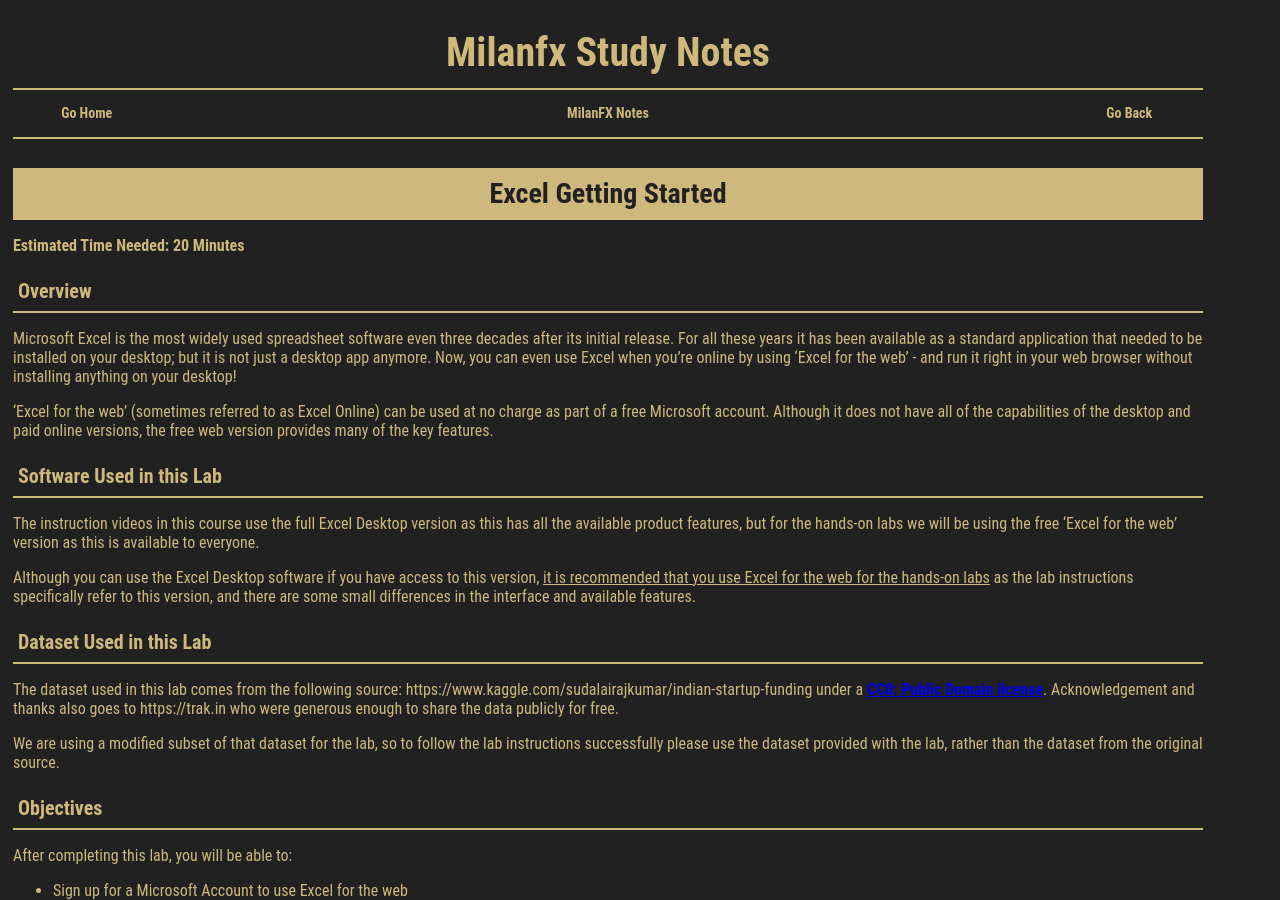
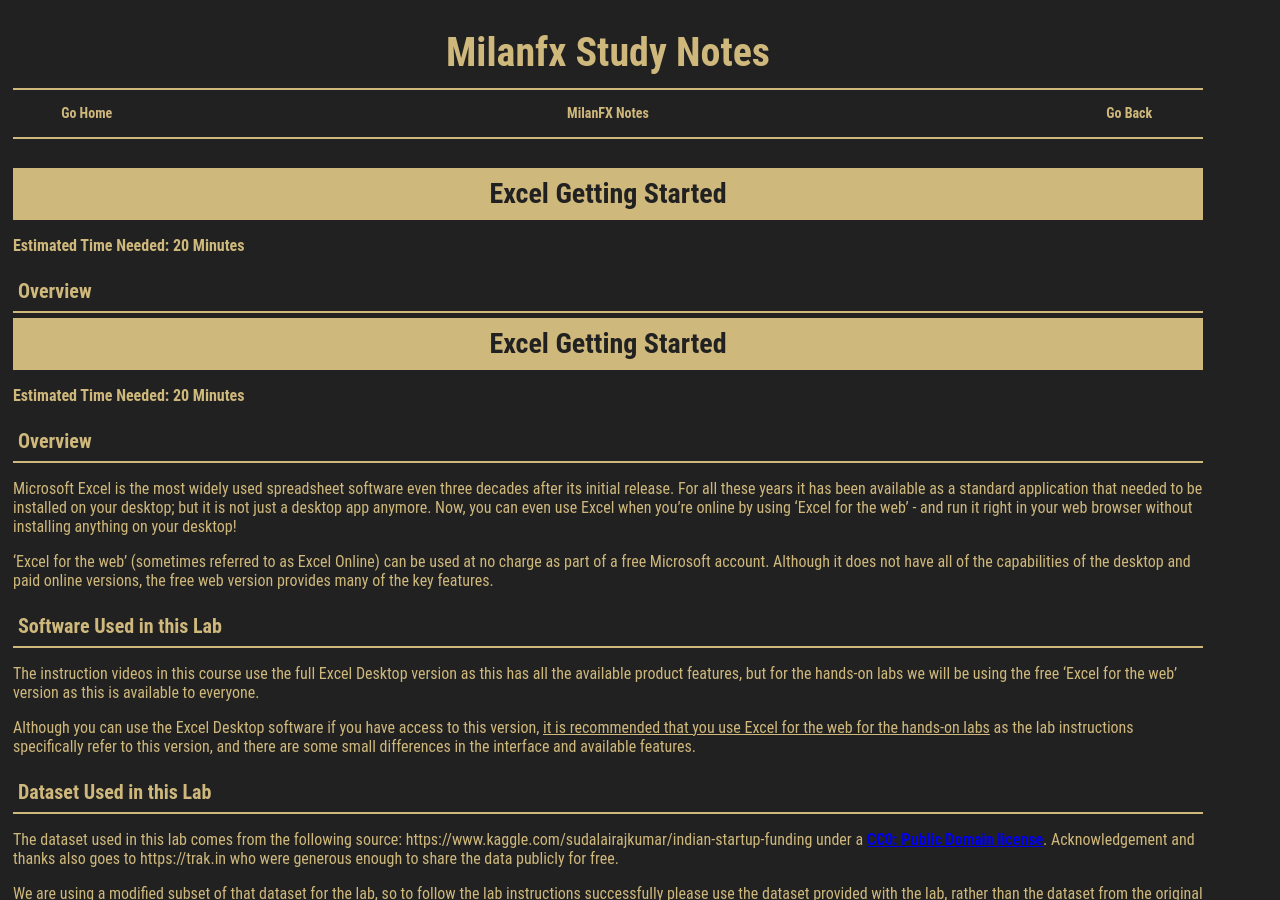
Before and after one commit to milanfx/milanfx.github.io, a Jekyll site: the page built from test.md, in a window 1280 px wide and 900 px high. Built offline with Jekyll 4.4.1, drawn with Linux system fonts in a browser that asks for light colours.

Commit message:
Update test.md

```diff
--- a/test.md
+++ b/test.md
@@ -3,6 +3,13 @@
 title: Milanfx Study Notes
 permalink: /xxx/
 ---
+
+
+# Excel Getting Started
+
+**Estimated Time Needed: 20 Minutes**
+
+### Overview
 
 
 # Excel Getting Started
@@ -43,35 +50,35 @@
 
 **Step 1:** Go to [www.office.com](https://www.office.com). Click **Sign in**
 
-<div style="display: inline-grid; border: 3px solid Purple; margin-bottom:20px;"><img src="https://cf-courses-data.s3.us.cloud-object-storage.appdomain.cloud/IBMDeveloperSkillsNetwork-DA0130EN-SkillsNetwork/images/signin.png" width="800"></div></div>
+<div style="display: inline-grid; border: 3px solid Purple; margin-bottom:20px;"><img src="https://cf-courses-data.s3.us.cloud-object-storage.appdomain.cloud/IBMDeveloperSkillsNetwork-DA0130EN-SkillsNetwork/images/signin.png" style="max-width:800px; max-height:450px; height:auto; width:auto;"></div></div>
 
 **Step 2:** Click **Create one!**
 
-<div style="display: inline-grid; border: 3px solid Purple; margin-bottom:20px;"><img src="https://cf-courses-data.s3.us.cloud-object-storage.appdomain.cloud/IBMDeveloperSkillsNetwork-DA0130EN-SkillsNetwork/Hands-on%20Labs/Lab%201%20-%20Access%20to%20the%20environment%20-%20Excel%20for%20the%20web/images/1.2.png" width="800"></div></div>
+<div style="display: inline-grid; border: 3px solid Purple; margin-bottom:20px;"><img src="https://cf-courses-data.s3.us.cloud-object-storage.appdomain.cloud/IBMDeveloperSkillsNetwork-DA0130EN-SkillsNetwork/Hands-on%20Labs/Lab%201%20-%20Access%20to%20the%20environment%20-%20Excel%20for%20the%20web/images/1.2.png" style="max-width:800px; max-height:450px; height:auto; width:auto;"></div></div>
 
 **Step 3:** Enter your existing email id with which you want to create a Microsoft account. Click **Next**.
 
-<div style="display: inline-grid; border: 3px solid Purple; margin-bottom:20px;"><img src="https://cf-courses-data.s3.us.cloud-object-storage.appdomain.cloud/IBMDeveloperSkillsNetwork-DA0130EN-SkillsNetwork/Hands-on%20Labs/Lab%201%20-%20Access%20to%20the%20environment%20-%20Excel%20for%20the%20web/images/1.3.png" width="800"></div>
+<div style="display: inline-grid; border: 3px solid Purple; margin-bottom:20px;"><img src="https://cf-courses-data.s3.us.cloud-object-storage.appdomain.cloud/IBMDeveloperSkillsNetwork-DA0130EN-SkillsNetwork/Hands-on%20Labs/Lab%201%20-%20Access%20to%20the%20environment%20-%20Excel%20for%20the%20web/images/1.3.png" style="max-width:800px; max-height:450px; height:auto; width:auto;"></div>
 
 **Step 4:** Enter your password and click **Next**.
 
-<div style="display: inline-grid; border: 3px solid Purple; margin-bottom:20px;"><img src="https://cf-courses-data.s3.us.cloud-object-storage.appdomain.cloud/IBMDeveloperSkillsNetwork-DA0130EN-SkillsNetwork/Hands-on%20Labs/Lab%201%20-%20Access%20to%20the%20environment%20-%20Excel%20for%20the%20web/images/1.4.png" width="800"></div>
+<div style="display: inline-grid; border: 3px solid Purple; margin-bottom:20px;"><img src="https://cf-courses-data.s3.us.cloud-object-storage.appdomain.cloud/IBMDeveloperSkillsNetwork-DA0130EN-SkillsNetwork/Hands-on%20Labs/Lab%201%20-%20Access%20to%20the%20environment%20-%20Excel%20for%20the%20web/images/1.4.png" style="max-width:800px; max-height:450px; height:auto; width:auto;"></div>
 
 **Step 5:** Enter the code you received by email. Click **Next**.
 
-<div style="display: inline-grid; border: 3px solid Purple; margin-bottom:20px;"><img src="https://cf-courses-data.s3.us.cloud-object-storage.appdomain.cloud/IBMDeveloperSkillsNetwork-DA0130EN-SkillsNetwork/Hands-on%20Labs/Lab%201%20-%20Access%20to%20the%20environment%20-%20Excel%20for%20the%20web/images/1.5.png" width="800"></div>
+<div style="display: inline-grid; border: 3px solid Purple; margin-bottom:20px;"><img src="https://cf-courses-data.s3.us.cloud-object-storage.appdomain.cloud/IBMDeveloperSkillsNetwork-DA0130EN-SkillsNetwork/Hands-on%20Labs/Lab%201%20-%20Access%20to%20the%20environment%20-%20Excel%20for%20the%20web/images/1.5.png" style="max-width:800px; max-height:450px; height:auto; width:auto;"></div>
 
 **Step 6:** Enter your phone number and click **Send Code**.
 
-<div style="display: inline-grid; border: 3px solid Purple; margin-bottom:20px;"><img src="https://cf-courses-data.s3.us.cloud-object-storage.appdomain.cloud/IBMDeveloperSkillsNetwork-DA0130EN-SkillsNetwork/Hands-on%20Labs/Lab%201%20-%20Access%20to%20the%20environment%20-%20Excel%20for%20the%20web/images/1.6.png" width="800"></div>
+<div style="display: inline-grid; border: 3px solid Purple; margin-bottom:20px;"><img src="https://cf-courses-data.s3.us.cloud-object-storage.appdomain.cloud/IBMDeveloperSkillsNetwork-DA0130EN-SkillsNetwork/Hands-on%20Labs/Lab%201%20-%20Access%20to%20the%20environment%20-%20Excel%20for%20the%20web/images/1.6.png" style="max-width:800px; max-height:450px; height:auto; width:auto;"></div>
 
 **Step 7:** Enter the access code you received as a text on your phone, then click **Next**.
 
-<div style="display: inline-grid; border: 3px solid Purple; margin-bottom:20px;"><img src="https://cf-courses-data.s3.us.cloud-object-storage.appdomain.cloud/IBMDeveloperSkillsNetwork-DA0130EN-SkillsNetwork/Hands-on%20Labs/Lab%201%20-%20Access%20to%20the%20environment%20-%20Excel%20for%20the%20web/images/1.7.png" width="800"></div>
+<div style="display: inline-grid; border: 3px solid Purple; margin-bottom:20px;"><img src="https://cf-courses-data.s3.us.cloud-object-storage.appdomain.cloud/IBMDeveloperSkillsNetwork-DA0130EN-SkillsNetwork/Hands-on%20Labs/Lab%201%20-%20Access%20to%20the%20environment%20-%20Excel%20for%20the%20web/images/1.7.png" style="max-width:800px; max-height:450px; height:auto; width:auto;"></div>
 
 **Step 8:** You are now done with the sign up procedure. Now since you are signed in after sign up at this stage, you can proceed directly to **Task B** of **Exercise 2**.
 
-<div style="display: inline-grid; border: 3px solid Purple; margin-bottom:20px;"><img src="https://cf-courses-data.s3.us.cloud-object-storage.appdomain.cloud/IBMDeveloperSkillsNetwork-DA0130EN-SkillsNetwork/images/home.png" width="800"></div>
+<div style="display: inline-grid; border: 3px solid Purple; margin-bottom:20px;"><img src="https://cf-courses-data.s3.us.cloud-object-storage.appdomain.cloud/IBMDeveloperSkillsNetwork-DA0130EN-SkillsNetwork/images/home.png" style="max-width:800px; max-height:450px; height:auto; width:auto;"></div>
 
 ## Exercise 2: Sign-in, Upload and Open a Workbook in Excel for the web
 
@@ -81,19 +88,19 @@
 
 **Step 1:** Go to [www.office.com](https://www.office.com). Click **Sign in**.
 
-<div style="display: inline-grid; border: 3px solid Purple; margin-bottom:20px;"><img src="https://cf-courses-data.s3.us.cloud-object-storage.appdomain.cloud/IBMDeveloperSkillsNetwork-DA0130EN-SkillsNetwork/images/signin.png" width="800"></div>
+<div style="display: inline-grid; border: 3px solid Purple; margin-bottom:20px;"><img src="https://cf-courses-data.s3.us.cloud-object-storage.appdomain.cloud/IBMDeveloperSkillsNetwork-DA0130EN-SkillsNetwork/images/signin.png" style="max-width:800px; max-height:450px; height:auto; width:auto;"></div>
 
 **Step 2:** Enter your sign in email.
 
-<div style="display: inline-grid; border: 3px solid Purple; margin-bottom:20px;"><img src="https://cf-courses-data.s3.us.cloud-object-storage.appdomain.cloud/IBMDeveloperSkillsNetwork-DA0130EN-SkillsNetwork/Hands-on%20Labs/Lab%201%20-%20Access%20to%20the%20environment%20-%20Excel%20for%20the%20web/images/2.A.2.png" width="800"></div>
+<div style="display: inline-grid; border: 3px solid Purple; margin-bottom:20px;"><img src="https://cf-courses-data.s3.us.cloud-object-storage.appdomain.cloud/IBMDeveloperSkillsNetwork-DA0130EN-SkillsNetwork/Hands-on%20Labs/Lab%201%20-%20Access%20to%20the%20environment%20-%20Excel%20for%20the%20web/images/2.A.2.png" style="max-width:800px; max-height:450px; height:auto; width:auto;"></div>
 
 **Step 3:** Enter your password.
 
-<div style="display: inline-grid; border: 3px solid Purple; margin-bottom:20px;"><img src="https://cf-courses-data.s3.us.cloud-object-storage.appdomain.cloud/IBMDeveloperSkillsNetwork-DA0130EN-SkillsNetwork/Hands-on%20Labs/Lab%201%20-%20Access%20to%20the%20environment%20-%20Excel%20for%20the%20web/images/2.A.3.png" width="800"></div>
+<div style="display: inline-grid; border: 3px solid Purple; margin-bottom:20px;"><img src="https://cf-courses-data.s3.us.cloud-object-storage.appdomain.cloud/IBMDeveloperSkillsNetwork-DA0130EN-SkillsNetwork/Hands-on%20Labs/Lab%201%20-%20Access%20to%20the%20environment%20-%20Excel%20for%20the%20web/images/2.A.3.png" style="max-width:800px; max-height:450px; height:auto; width:auto;"></div>
 
 **Step 4:** You are now signed in.
 
-<div style="display: inline-grid; border: 3px solid Purple; margin-bottom:20px;"><img src="https://cf-courses-data.s3.us.cloud-object-storage.appdomain.cloud/IBMDeveloperSkillsNetwork-DA0130EN-SkillsNetwork/images/home.png" width="800"></div>
+<div style="display: inline-grid; border: 3px solid Purple; margin-bottom:20px;"><img src="https://cf-courses-data.s3.us.cloud-object-storage.appdomain.cloud/IBMDeveloperSkillsNetwork-DA0130EN-SkillsNetwork/images/home.png" style="max-width:800px; max-height:450px; height:auto; width:auto;"></div>
 
 ### Task B: Open a new workbook in Excel for the web
 
@@ -101,11 +108,11 @@
 
 **Step 2:** Click **New blank workbook**.
 
-<div style="display: inline-grid; border: 3px solid Purple; margin-bottom:20px;"><img src="https://cf-courses-data.s3.us.cloud-object-storage.appdomain.cloud/IBMDeveloperSkillsNetwork-DA0130EN-SkillsNetwork/images/blankwb.png" width="800"></div>
+<div style="display: inline-grid; border: 3px solid Purple; margin-bottom:20px;"><img src="https://cf-courses-data.s3.us.cloud-object-storage.appdomain.cloud/IBMDeveloperSkillsNetwork-DA0130EN-SkillsNetwork/images/blankwb.png" style="max-width:800px; max-height:450px; height:auto; width:auto;"></div>
 
 **Step 3:** You have successfully opened a new workbook in Excel for the web.
 
-<div style="display: inline-grid; border: 3px solid Purple; margin-bottom:20px;"><img src="https://cf-courses-data.s3.us.cloud-object-storage.appdomain.cloud/IBMDeveloperSkillsNetwork-DA0130EN-SkillsNetwork/images/blanlwb.png" width="800"></div>
+<div style="display: inline-grid; border: 3px solid Purple; margin-bottom:20px;"><img src="https://cf-courses-data.s3.us.cloud-object-storage.appdomain.cloud/IBMDeveloperSkillsNetwork-DA0130EN-SkillsNetwork/images/blanlwb.png" style="max-width:800px; max-height:450px; height:auto; width:auto;"></div>
 
 ### Task C: Upload and Open a workbook in Excel for the web
 
@@ -113,17 +120,17 @@
 
 **Step 2:** To upload and open a workbook in Excel for the web, click the **App Launcher** (cube of dots) in the top left corner. Click **Excel** icon. Then click **Upload and open...** and select the **indian_startup_funding_Lab1.xlsx** file.
 
-<div style="display: inline-grid; border: 3px solid Purple; margin-bottom:20px;"><img src="https://cf-courses-data.s3.us.cloud-object-storage.appdomain.cloud/IBMDeveloperSkillsNetwork-DA0130EN-SkillsNetwork/images/select_excel.png" width="800"></div>
+<div style="display: inline-grid; border: 3px solid Purple; margin-bottom:20px;"><img src="https://cf-courses-data.s3.us.cloud-object-storage.appdomain.cloud/IBMDeveloperSkillsNetwork-DA0130EN-SkillsNetwork/images/select_excel.png" style="max-width:800px; max-height:450px; height:auto; width:auto;"></div>
 
-<div style="display: inline-grid; border: 3px solid Purple; margin-bottom:20px;"><img src="https://cf-courses-data.s3.us.cloud-object-storage.appdomain.cloud/IBMDeveloperSkillsNetwork-DA0130EN-SkillsNetwork/images/upload.png" width="800"></div>
+<div style="display: inline-grid; border: 3px solid Purple; margin-bottom:20px;"><img src="https://cf-courses-data.s3.us.cloud-object-storage.appdomain.cloud/IBMDeveloperSkillsNetwork-DA0130EN-SkillsNetwork/images/upload.png" style="max-width:800px; max-height:450px; height:auto; width:auto;"></div>
 
 **Step 3:** The file will be uploaded to your OneDrive of the Microsoft Account you signed up and used to open Excel for the web.
 
-<div style="display: inline-grid; border: 3px solid Purple; margin-bottom:20px;"><img src="https://cf-courses-data.s3.us.cloud-object-storage.appdomain.cloud/IBMDeveloperSkillsNetwork-DA0130EN-SkillsNetwork/images/uploading.png" width="800"></div>
+<div style="display: inline-grid; border: 3px solid Purple; margin-bottom:20px;"><img src="https://cf-courses-data.s3.us.cloud-object-storage.appdomain.cloud/IBMDeveloperSkillsNetwork-DA0130EN-SkillsNetwork/images/uploading.png" style="max-width:800px; max-height:450px; height:auto; width:auto;"></div>
 
 **Step 4:** You have successfully uploaded and opened a workbook in Excel for the web.
 
-<div style="display: inline-grid; border: 3px solid Purple; margin-bottom:20px;"><img src="https://cf-courses-data.s3.us.cloud-object-storage.appdomain.cloud/IBMDeveloperSkillsNetwork-DA0130EN-SkillsNetwork/images/indianstartupwb.png" width="800"></div>
+<div style="display: inline-grid; border: 3px solid Purple; margin-bottom:20px;"><img src="https://cf-courses-data.s3.us.cloud-object-storage.appdomain.cloud/IBMDeveloperSkillsNetwork-DA0130EN-SkillsNetwork/images/indianstartupwb.png" style="max-width:800px; max-height:450px; height:auto; width:auto;"></div>
 
 **Congratulations!**
 
```
